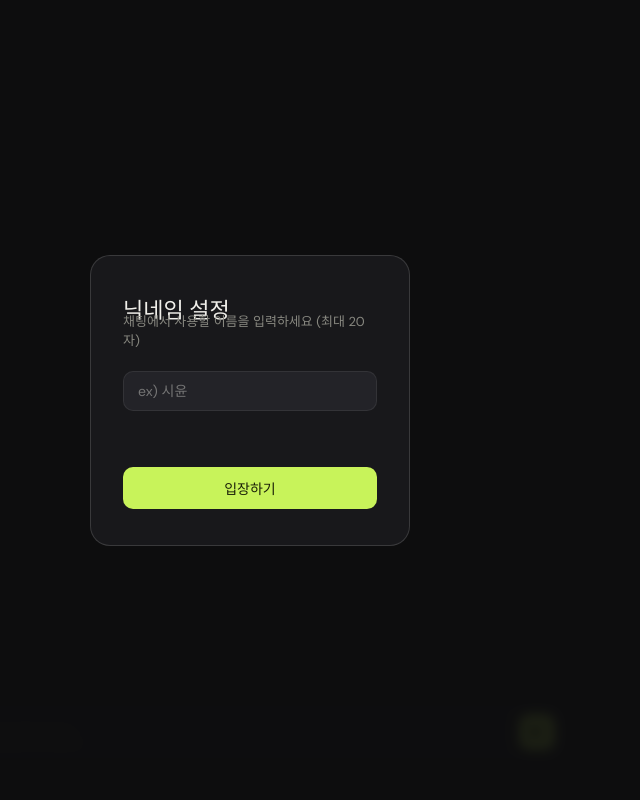
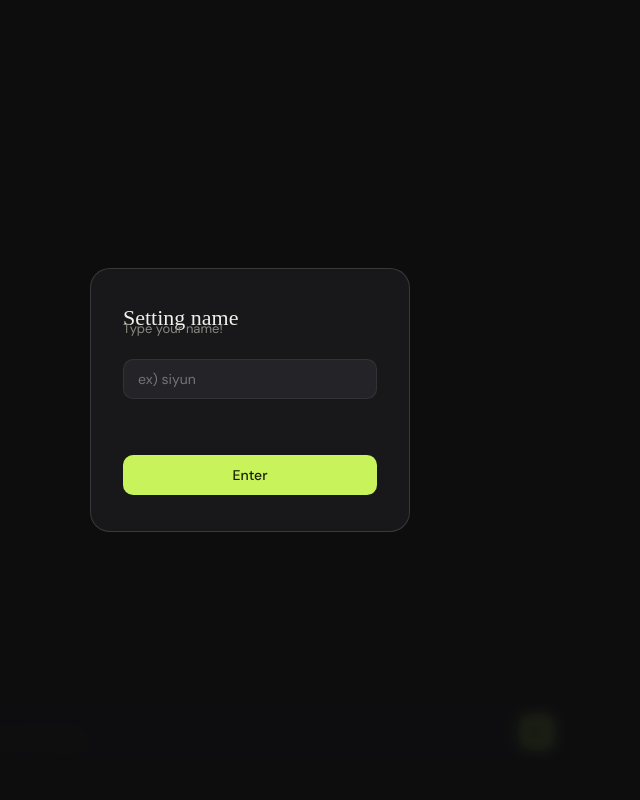
Before and after one commit to siyun0520/exercise_chat, a Flask app: page / in a window 1280 px wide. Shown: the whole page, without its empty margins (390-1030 px from the left). Run offline with Flask 3, Linux system fonts and the light colour scheme; some web fonts are replaced.

Commit message:
fix: change lang

```diff
--- a/app.py
+++ b/app.py
@@ -18,13 +18,10 @@ def index():
 
 @app.route("/set_username", methods=["POST"])
 def set_username():
-    """
-    닉네임을 세션에 저장합니다.
-    클라이언트에서 최초 1회 호출하거나 닉네임 변경 시 호출합니다.
-    """
+
     data = request.get_json(silent=True)
     if not data or not data.get("username", "").strip():
-        return jsonify(success=False, error="유효하지 않은 닉네임입니다."), 400
+        return jsonify(success=False, error="Unvalid name"), 400
 
     username = str(escape(data["username"].strip()))[:20]  # XSS 방지 + 20자 제한
     session["username"] = username
@@ -33,16 +30,13 @@ def set_username():
 
 @app.route("/send", methods=["POST"])
 def send_message():
-    """
-    메시지를 전송합니다.
-    세션에 닉네임이 없으면 거부합니다.
-    """
+
     if "username" not in session:
-        return jsonify(success=False, error="닉네임을 먼저 설정해주세요."), 401
+        return jsonify(success=False, error="Set your name first"), 401
 
     data = request.get_json(silent=True)
     if not data or not data.get("message", "").strip():
-        return jsonify(success=False, error="메시지가 비어있습니다."), 400
+        return jsonify(success=False, error="You can't post an empty message"), 400
 
     text = str(escape(data["message"].strip()))[:500]  # XSS 방지 + 500자 제한
 
@@ -63,11 +57,7 @@ def send_message():
 
 @app.route("/messages", methods=["GET"])
 def get_messages():
-    """
-    저장된 전체 메시지를 반환합니다.
-    'after' 쿼리 파라미터로 인덱스를 지정하면 그 이후 메시지만 반환합니다.
-    (폴링 트래픽 절감용)
-    """
+
     after = request.args.get("after", type=int, default=0)
     sliced = messages[after:]
     return jsonify(
--- a/templates/index.html
+++ b/templates/index.html
@@ -349,12 +349,12 @@
 <div class="overlay" id="overlay">
     <div class="overlay-card">
         <div>
-            <p class="overlay-title">닉네임 설정</p>
-            <p class="overlay-sub">채팅에서 사용할 이름을 입력하세요 (최대 20자)</p>
+            <p class="overlay-title">Setting name</p>
+            <p class="overlay-sub">Type your name!</p>
         </div>
-        <input class="overlay-input" id="nickInput" type="text" placeholder="ex) 시윤" maxlength="20" autocomplete="off" />
+        <input class="overlay-input" id="nickInput" type="text" placeholder="ex) siyun" maxlength="20" autocomplete="off" />
         <p class="overlay-error" id="nickError"></p>
-        <button class="overlay-btn" id="nickBtn">입장하기</button>
+        <button class="overlay-btn" id="nickBtn">Enter</button>
     </div>
 </div>
 
@@ -363,7 +363,7 @@
         <div class="header-dot"></div>
         <h1 class="header-title">Chat</h1>
         <div class="header-right">
-            <span class="nick-badge" id="nickDisplay" title="클릭해서 닉네임 변경"></span>
+            <span class="nick-badge" id="nickDisplay" title="click to change name"></span>
             <span class="status-tag" id="statusTag">LIVE</span>
         </div>
     </header>
@@ -371,15 +371,15 @@
     <div id="chat">
         <div class="empty-state" id="emptyState">
             <span style="font-size:24px;opacity:0.3">✦</span>
-            <p>아직 메시지가 없습니다.</p>
-            <p>먼저 말을 걸어보세요.</p>
+            <p>There's no message yet</p>
+            <p>Say hello first!</p>
         </div>
     </div>
 
     <div class="input-area">
         <div class="input-row">
-            <textarea id="message" placeholder="메시지를 입력하세요..." rows="1" maxlength="500"></textarea>
-            <button id="send" title="전송">
+            <textarea id="message" placeholder="write your message..." rows="1" maxlength="500"></textarea>
+            <button id="send" title="send">
                 <svg viewBox="0 0 24 24" xmlns="http://www.w3.org/2000/svg">
                     <path d="M2 21l21-9L2 3v7l15 2-15 2z"/>
                 </svg>
@@ -409,7 +409,7 @@
     /* ── 닉네임 설정 ── */
     async function setUsername() {
         const name = nickInput.value.trim();
-        if (!name) { nickError.textContent = '닉네임을 입력해주세요.'; return; }
+        if (!name) { nickError.textContent = 'Type your name!'; return; }
 
         const res = await fetch('/set_username', {
             method: 'POST',
@@ -419,7 +419,7 @@
         const data = await res.json();
 
         if (!res.ok) {
-            nickError.textContent = data.error || '오류가 발생했습니다.';
+            nickError.textContent = data.error || 'Sorry, An error has occurred';
             return;
         }
 
```
